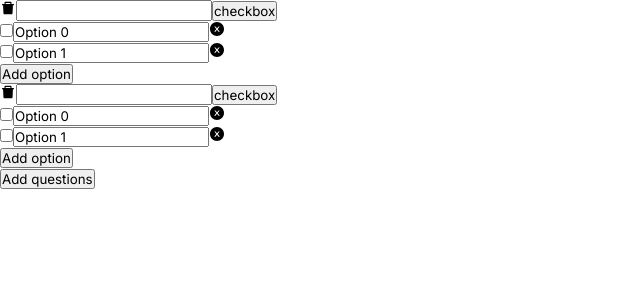
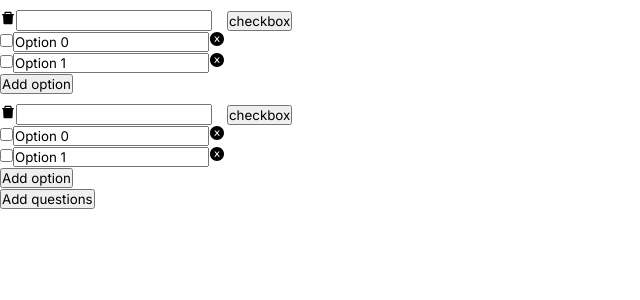
Before and after one commit to aibarrola/SubtleAsianNetwork, a React (Create React App) app: page /form in a window 1280 px wide. Shown: the top 300 px of the page, without its empty margins (0-640 px from the left). Built offline with nearby package versions, Linux system fonts and the light colour scheme.

Commit message:
Fixing some styling

```diff
--- a/src/components/pages/formPage/question/Question.css
+++ b/src/components/pages/formPage/question/Question.css
@@ -10,3 +10,11 @@
     flex-direction: column;
     width: 100%;
 }
+
+#dropdown-basic-button{
+    margin-left: 15px;
+}
+
+.question{
+    margin-top: 10px;
+}
--- a/src/components/pages/formPage/question/Question.jsx
+++ b/src/components/pages/formPage/question/Question.jsx
@@ -4,8 +4,7 @@ import './Question.css'
 import DropdownButton from 'react-bootstrap/DropdownButton'
 import Dropdown from 'react-bootstrap/Dropdown'
 import {AiFillDelete} from 'react-icons/ai'
-import { propTypes } from 'react-bootstrap/esm/Image';
-import { Button } from 'react-bootstrap';
+
 
 export default function Question(props){
     const [questionType, setQuestionType] = useState('checkbox');
@@ -15,7 +14,7 @@ export default function Question(props){
     }
 
     return(
-        <div>
+        <div className="question">
             <div className = "row-flex-container">
                 <AiFillDelete onClick={() => {props.onDelete(props.index)}}/>
                 <input type = "text"/>
```
